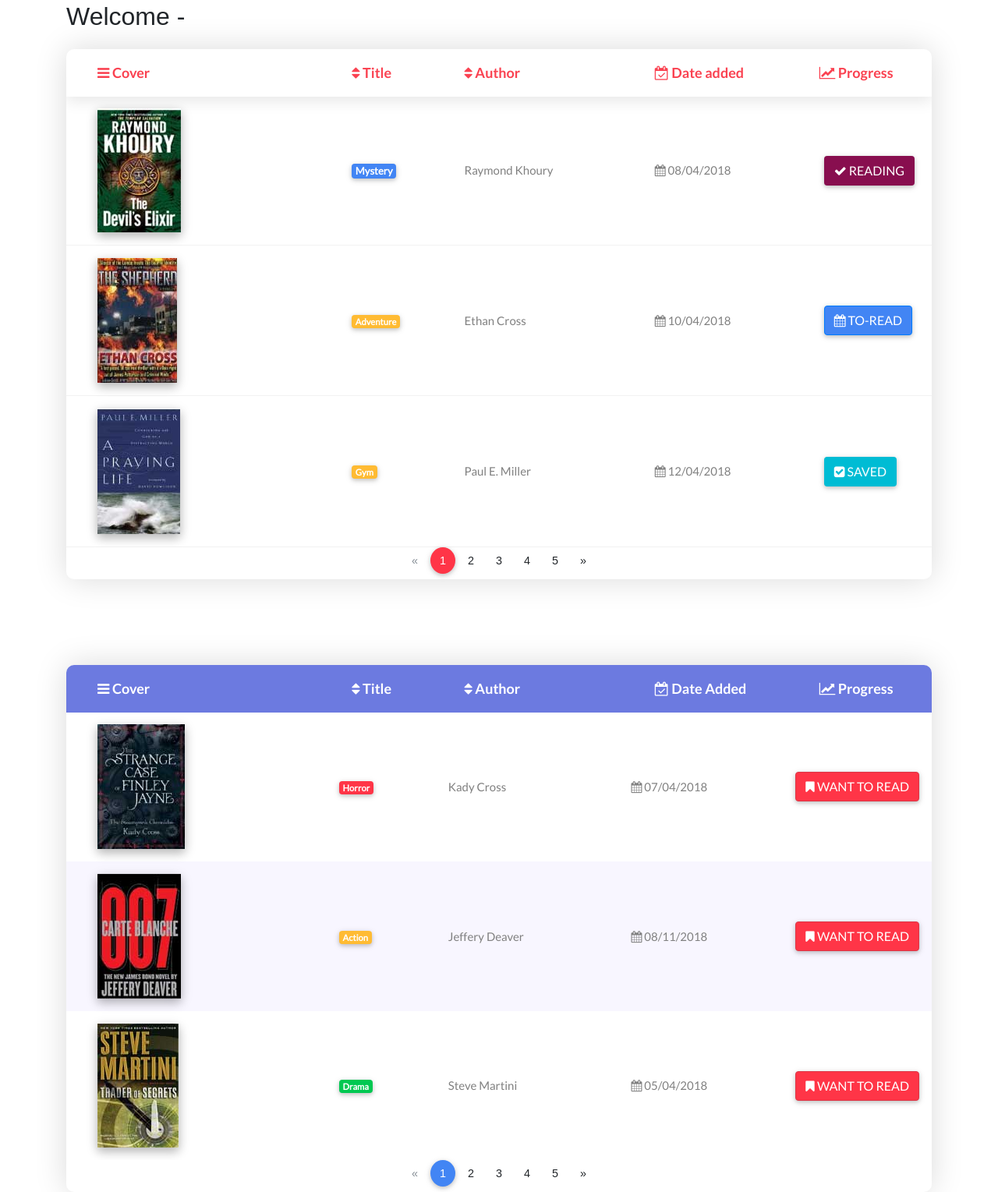
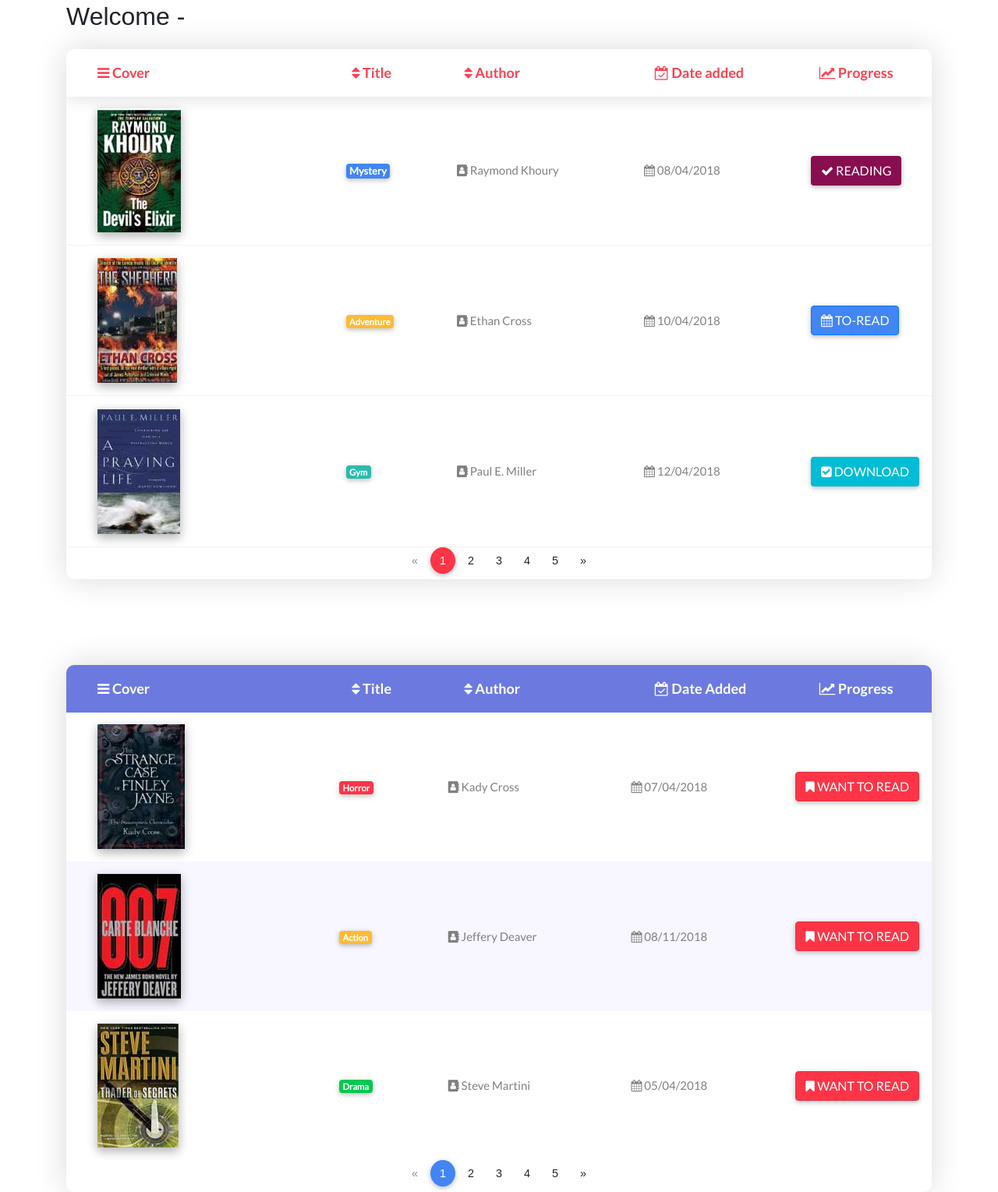
Before and after one commit to Dsalazar9/Project-2, a website: page public/members.html in a window 1280 px wide. Shown: the part 76-1605 px from the top of the page at 78% size. Drawn offline with nearby package versions, Linux system fonts and the light colour scheme; no server answers.

Commit message:
Clean up

```diff
--- a/public/members.html
+++ b/public/members.html
@@ -84,7 +84,7 @@
                 <tr class="row100 body">
                   <td class="cell100 column1"><img src="./img/image01.jpg" class="img-fluid z-depth-1-half"></td>
                   <td class="cell100 column2"><span class="badge badge-primary"><font size="2">Mystery</font></span></td>
-                  <td class="cell100 column3">Raymond Khoury</td>
+                  <td class="cell100 column3"><i class="fa fa-address-book" aria-hidden="true"></i>&nbsp;Raymond Khoury</td>
                   <td class="cell100 column4"><i class="fa fa-calendar" aria-hidden="true"></i>&nbsp;08/04/2018</td>
                   <td class="cell100 column5"><button type="button" class="btn btn-unique"><i class="fa fa-check" aria-hidden="true"></i>&nbsp;Reading</button></td>
                 </tr>
@@ -92,17 +92,17 @@
                 <tr class="row100 body">
                   <td class="cell100 column1"><img src="./img/image02.jpg" class="img-fluid z-depth-1-half"></td>
                   <td class="cell100 column2"><span class="badge badge-warning">Adventure</span></td>
-                  <td class="cell100 column3">Ethan Cross</td>
+                  <td class="cell100 column3"><i class="fa fa-address-book" aria-hidden="true"></i>&nbsp;Ethan Cross</td>
                   <td class="cell100 column4"><i class="fa fa-calendar" aria-hidden="true"></i>&nbsp;10/04/2018</td>
                   <td class="cell100 column5"><button type="button" class="btn btn-primary"><i class="fa fa-calendar" aria-hidden="true"></i>&nbsp;To-Read</button></td>
                 </tr>
 
                 <tr class="row100 body">
                   <td class="cell100 column1"><img src="./img/image03.jpg" class="img-fluid z-depth-1-half"></td>
-                  <td class="cell100 column2"><span class="badge badge-warning">Gym</span></td>
-                  <td class="cell100 column3">Paul E. Miller</td>
+                  <td class="cell100 column2"><span class="badge badge-default">Gym</span></td>
+                  <td class="cell100 column3"><i class="fa fa-address-book" aria-hidden="true"></i>&nbsp;Paul E. Miller</td>
                   <td class="cell100 column4"><i class="fa fa-calendar" aria-hidden="true"></i></i>&nbsp;12/04/2018</td>
-                  <td class="cell100 column5"><button type="button" class="btn btn-cyan"><i class="fa fa-check-square" aria-hidden="true"></i>&nbsp;Saved</button></td>
+                  <td class="cell100 column5"><button type="button" class="btn btn-cyan"><i class="fa fa-check-square" aria-hidden="true"></i>&nbsp;Download</button></td>
 
               </tbody>
             </table>
@@ -162,7 +162,7 @@
             <tr class="row100 body">
               <td class="cell100 column1"><img src="./img/image04.jpg" class="img-fluid z-depth-1-half"></td>
               <td class="cell100 column2"><span class="badge badge-danger">Horror</span></td>
-              <td class="cell100 column3">Kady Cross</td>
+              <td class="cell100 column3"><i class="fa fa-address-book" aria-hidden="true"></i>&nbsp;Kady Cross</td>
               <td class="cell100 column4"><i class="fa fa-calendar" aria-hidden="true"></i>&nbsp;07/04/2018</td>
               <td class="cell100 column5"><button type="button" class="btn btn-danger"><i class="fa fa-bookmark"></i>&nbsp;Want to Read</button></td>
             </tr>
@@ -170,7 +170,7 @@
             <tr class="row100 body">
               <td class="cell100 column1"><img src="./img/image05.jpg" class="img-fluid z-depth-1-half"></td>
               <td class="cell100 column2"><span class="badge badge-warning">Action</span></td>
-              <td class="cell100 column3">Jeffery Deaver</td>
+              <td class="cell100 column3"><i class="fa fa-address-book" aria-hidden="true"></i>&nbsp;Jeffery Deaver</td>
               <td class="cell100 column4"><i class="fa fa-calendar" aria-hidden="true"></i>&nbsp;08/11/2018</td>
               <td class="cell100 column5"><button type="button" class="btn btn-danger"><i class="fa fa-bookmark"></i>&nbsp;Want to Read</button></td>
             </tr>
@@ -178,7 +178,7 @@
             <tr class="row100 body">
               <td class="cell100 column1"><img src="./img/image06.jpg" class="img-fluid z-depth-1-half"></td>
               <td class="cell100 column2"><span class="badge badge-success">Drama</span></td>
-              <td class="cell100 column3">Steve Martini</td>
+              <td class="cell100 column3"><i class="fa fa-address-book" aria-hidden="true"></i>&nbsp;Steve Martini</td>
               <td class="cell100 column4"><i class="fa fa-calendar" aria-hidden="true"></i></i>&nbsp;05/04/2018</td>
               <td class="cell100 column5"><button type="button" class="btn btn-danger"><i class="fa fa-bookmark"></i>&nbsp;Want to Read</button></td>
             </tr>
```
